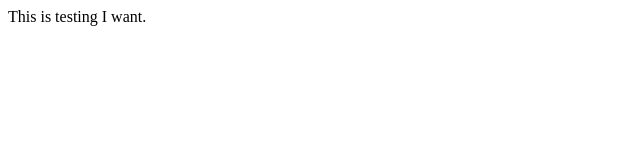
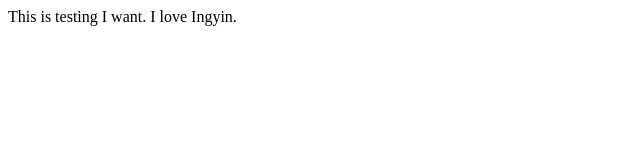
Before and after one commit to Johnson-69/centuries, a plain HTML site: page test.html in a window 1280 px wide. Shown: the whole page, without its empty margins (0-640 px from the left). Drawn offline with Linux system fonts and the light colour scheme.

Commit message:
Edit test.html

```diff
--- a/test.html
+++ b/test.html
@@ -1,3 +1,4 @@
 <html>
     This is testing I want.
+    I love Ingyin.
 </html>
```
